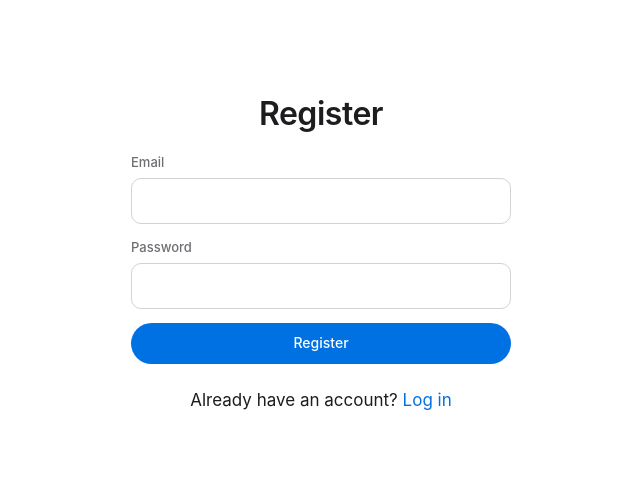
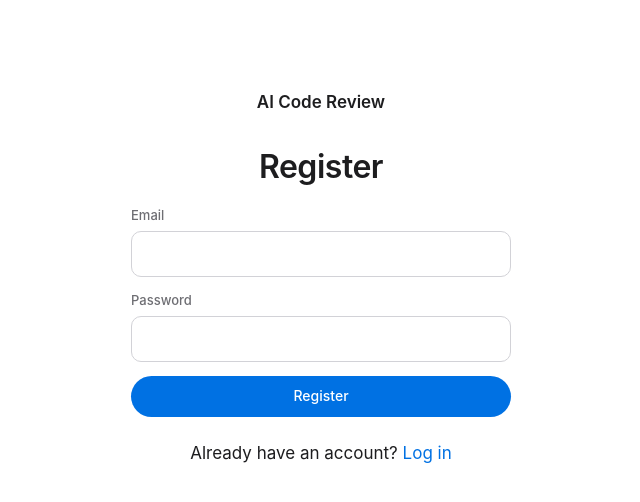
Before and after one commit to ApparentlyTejas/ai-code-review-assistant, a React (Vite) app in the folder frontend/: page /register in a window 1280 px wide. Shown: the top 502 px of the page, without its empty margins (319-959 px from the left). Built offline with nearby package versions, Linux system fonts and the light colour scheme.

Commit message:
Add entrance animation to register page

```diff
--- a/frontend/src/pages/Register.tsx
+++ b/frontend/src/pages/Register.tsx
@@ -1,4 +1,5 @@
 import { useState, type FormEvent } from "react";
+import { motion } from "framer-motion";
 import { Link, useNavigate } from "react-router-dom";
 import { registerUser } from "../api/auth";
 import { useAuth } from "../auth/AuthContext";
@@ -27,7 +28,15 @@ export function Register() {
   }
 
   return (
-    <div className="auth-page">
+    <motion.div
+      className="auth-page"
+      initial={{ opacity: 0, y: 20 }}
+      animate={{ opacity: 1, y: 0 }}
+      transition={{ duration: 0.5, ease: [0.16, 1, 0.3, 1] }}
+    >
+      <Link to="/" style={{ display: "block", marginBottom: 28, fontWeight: 600, color: "var(--text)" }}>
+        AI Code Review
+      </Link>
       <h1>Register</h1>
       <form onSubmit={handleSubmit}>
         <label>
@@ -52,6 +61,6 @@ export function Register() {
       <p>
         Already have an account? <Link to="/login">Log in</Link>
       </p>
-    </div>
+    </motion.div>
   );
 }
```
